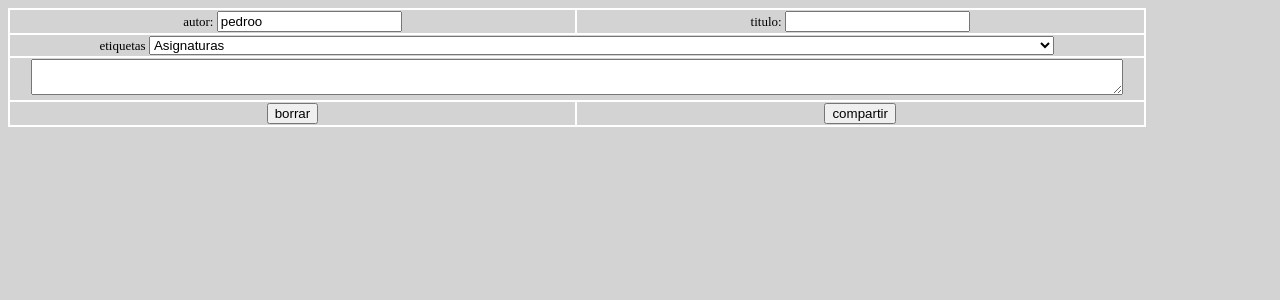
After one commit to hosteando33/ForoX, a PHP site: page /FOROX/private/nueva_pregunta.php in a window 1280 px wide. The commit adds this page. Shown: the top 300 px of the page. Run offline with PHP 8.4, Linux system fonts and the light colour scheme; data comes from the database, SQL or seed files in the repository.

Commit message:
Pregunta(antes llamado comentario) ahora en nuevo iframe. Añadidas opciones para añadir asignatura
Siguientes pasos:
-Que añada la asignatura de la pregunta a la BBDD.
-Añadir curso, o quizas otros tags.
-Que funcione el buscador por asignatura (tb añadirle por curso)
-Añadir las respuestas y todo lo relacionado con ellas.
-Retoques generales semanticos de la web. Ordenar comentarios por fecha...

```diff
--- a/private/mostrar.php
+++ b/private/mostrar.php
@@ -44,7 +44,7 @@ foreach($filas as $fila){
 ?>
 
 
-<form method="POST" action="comentar.php">
+<!-- <form method="POST" action="comentar.php">
 	<table>
 		<tr class="tabla_encabezado">
 			<td>
@@ -73,4 +73,4 @@ foreach($filas as $fila){
 </form>
 
 </body>
-</html>
+</html> -->
--- /dev/null
+++ b/private/nueva_pregunta.php
@@ -0,0 +1,56 @@
+<!DOCTYPE html>
+<html>
+
+<head>
+	<title></title>
+	<link rel="stylesheet" type="text/css" href="../maqueta/css/css_contenido.css">
+	<script src="../maqueta/js/jquery-1.9.1.js"></script>
+</head>
+
+<body>
+
+
+
+	<form method="POST" action="comentar.php">
+		<table>
+			<tr class="tabla_encabezado">
+				<td>
+					autor:
+					<input id="input_autor" type="text" name="iautor" value="pedroo">
+				</td>
+				<td colspan="2">
+					titulo:
+					<input id="input_titulo" type="text" name="ititulo">
+				</td>
+			</tr>
+			<tr class="tabla_etiqueta">
+				<td colspan="3">
+					etiquetas
+					<select id="input_etiqueta" name="ietiqueta">
+						<option>Asignaturas</option>
+					</select>
+
+					<script type="text/javascript">
+						$.post(
+							"buscador_de_comentarios.php", {},
+							function(retorno) {
+								$("#input_etiqueta").append(retorno);
+							}
+						);
+					</script>
+					<!-- <input id="input_etiqueta" type="text" name="ietiqueta"> -->
+				</td>
+			</tr>
+			<tr class="tabla_texto">
+				<td colspan="3"><textarea name="itexto"></textarea></td>
+			</tr>
+			<tr class="tabla_pie">
+				<td><input type="reset" value="borrar"> </td>
+				<td><input type="submit" value="compartir"></td>
+			</tr>
+		</table>
+	</form>
+
+</body>
+
+</html>
```
Also changed, not shown: index.html (+22 -10 lines).
